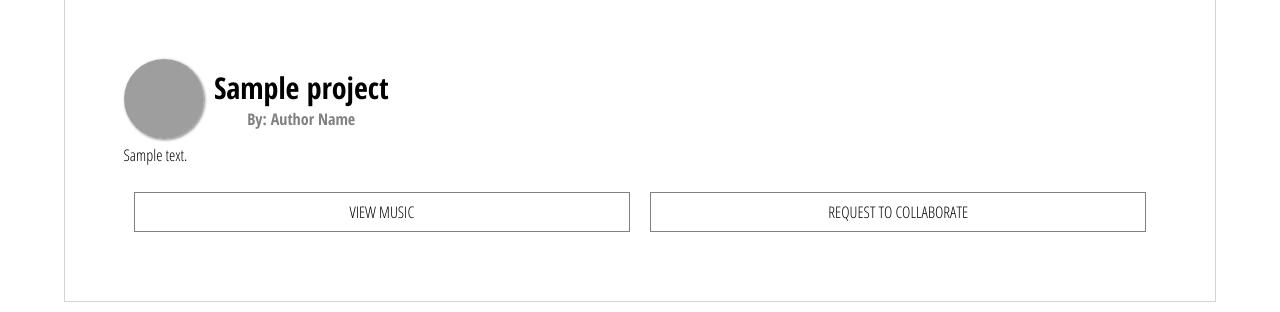
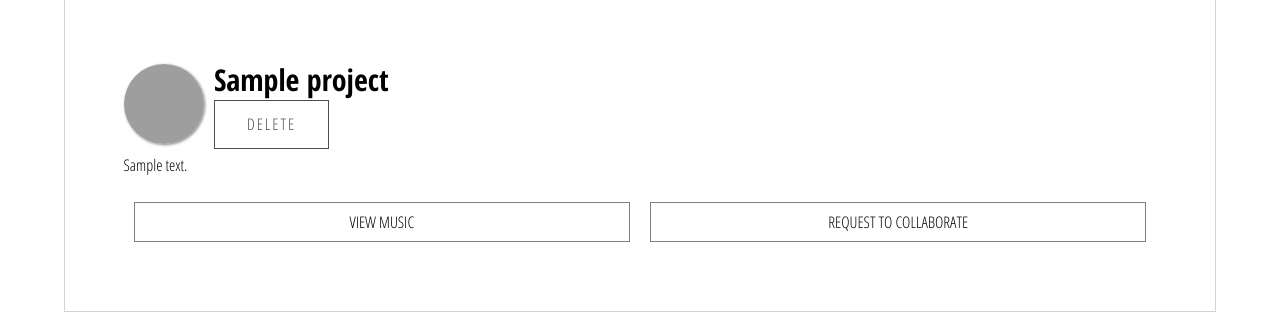
Before and after one commit to iamJRD/song-lab, a PHP site: template views/private_profile.html.twig in a window 1280 px wide. Shown: the part 751-1063 px from the top of the page. Run offline with PHP 8.4, Linux system fonts and the light colour scheme; the template is opened without the code that fills it: most values are stand-ins (such as "Sample title", 1, 10 or a date in 2020); some libraries are stand-ins or nearby versions; grey boxes are pictures that could not be loaded.

Commit message:
fix project find function

```diff
--- a/src/Project.php
+++ b/src/Project.php
@@ -121,6 +121,7 @@
 
         static function find($search_id)
         {
+          echo($search_id);
             $found_project = null;
             $returned_projects = Project::getAll();
 
@@ -131,7 +132,7 @@
                     $found_project = $project;
                 }
             }
-            return $project;
+            return $found_project;
         }
 
         static function search($keyword)
@@ -194,7 +195,6 @@
              return $found_match;
          }
 
-
         function addCollaborator($user)
         {
             $GLOBALS['DB']->exec("INSERT INTO collaborations (project_id, user_id) VALUES ({$this->getId()}, {$user->getId()});");
--- a/views/index.html.twig
+++ b/views/index.html.twig
@@ -22,9 +22,9 @@
         <div id="mainNav" class="overlay">
           <a href="javascriptvoid:0" class="closebtn" onclick="closeNav()">&times;</a>
           <ul>
-            <li><a href="index.html">Home</a></li>
-            <li><a href="browse-projects.html">Browse Projects</a></li>
-            <li><a href="about.html">About</a></li>
+            <li><a href="/">Home</a></li>
+            <li><a href="/projects">Browse Projects</a></li>
+            <li><a href="/about">About</a></li>
           </ul>
         </div>
         <div class="header">
--- a/views/private_profile.html.twig
+++ b/views/private_profile.html.twig
@@ -131,10 +131,10 @@
                     </div>
                 </form>
                 <hr>
-                <a href="/user/{{ user.getId }}/delete"><button type="submit" name="button">Delete Profile?</button></a>
+                <a href="/project/{{ user.getId }}/delete"><button type="submit" name="button">Delete Profile?</button></a>
               </div>
             </div>
-            <a class="secondaryWhite" href="#">Browse Open Collabs</a>
+            <a class="secondaryWhite" href="/projects">Browse Open Collabs</a>
           </div>
         </div>
       </div>
@@ -145,7 +145,11 @@
             <img class="profileImage" src="http://fillmurray.com/100/100" alt="Profile image of project user">
             <div class="titleAndAuthor">
               <h3 class="projectTitle">{{ project.getTitle}}</h3>
-              <h4 class="projectAuthor">By: Author Name</h4>
+              <h4 class="projectAuthor">{{ user.getUsername }}</h4>
+              <form action="/project/{{project.getId}}/delete" method="post">
+                 <input name="_method" type="hidden" value="delete">
+                <button type="submit">Delete</button>
+              </form>
             </div>
           </div>
 
```
Also changed, not shown: app/app.php (+13 -4 lines).
